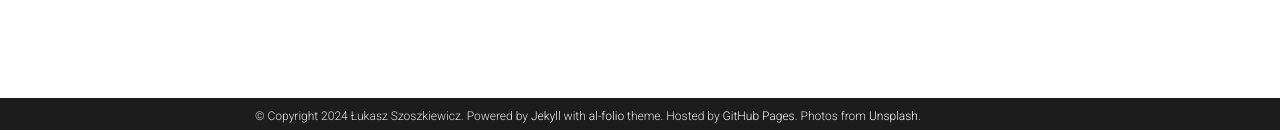
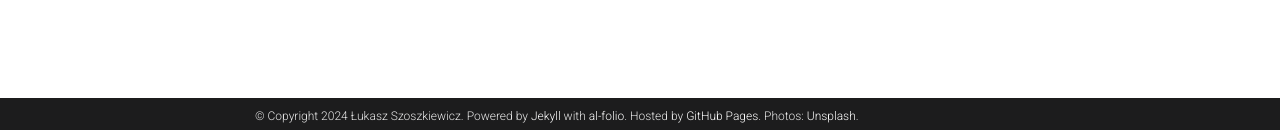
Before and after one commit to lszoszk/lszoszk.github.io, a Jekyll site: the page built from _pages/publications.md, in a window 1280 px wide. Shown: the part 767-897 px from the top of the page. Built offline with Jekyll 4.4.1, drawn with Linux system fonts in a browser that asks for light colours; full-size pictures stand in for the smaller copies a plugin makes; comment, search, counter and statistics services are not loaded; a style sheet for code colours, icons or effects is not loaded.

Commit message:
Update _config.yml

```diff
--- a/_config.yml
+++ b/_config.yml
@@ -10,9 +10,9 @@
 description: > # the ">" symbol means to ignore newlines until "footer_text:"
   A simple, whitespace theme for academics. Based on [*folio](https://github.com/bogoli/-folio) design.
 footer_text: >
-  Powered by <a href="https://jekyllrb.com/" target="_blank">Jekyll</a> with <a href="https://github.com/alshedivat/al-folio">al-folio</a> theme.
+  Powered by <a href="https://jekyllrb.com/" target="_blank">Jekyll</a> with <a href="https://github.com/alshedivat/al-folio">al-folio</a>.
   Hosted by <a href="https://pages.github.com/" target="_blank">GitHub Pages</a>.
-  Photos from <a href="https://unsplash.com" target="_blank">Unsplash</a>.
+  Photos: <a href="https://unsplash.com" target="_blank">Unsplash</a>.
 keywords: human rights, child rights, Artificial Intelligence, neuroscience, data science, business  # add your own keywords or leave empty
 
 lang: en # the language of your site (for example: en, fr, cn, ru, etc.)
```
